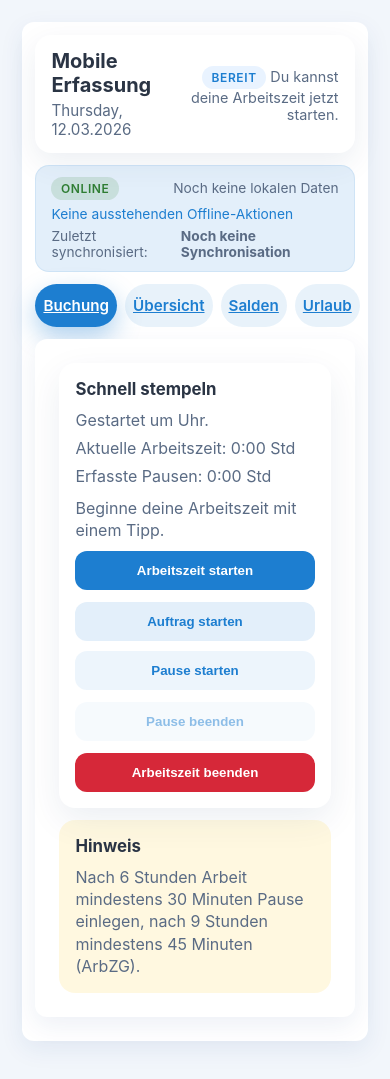
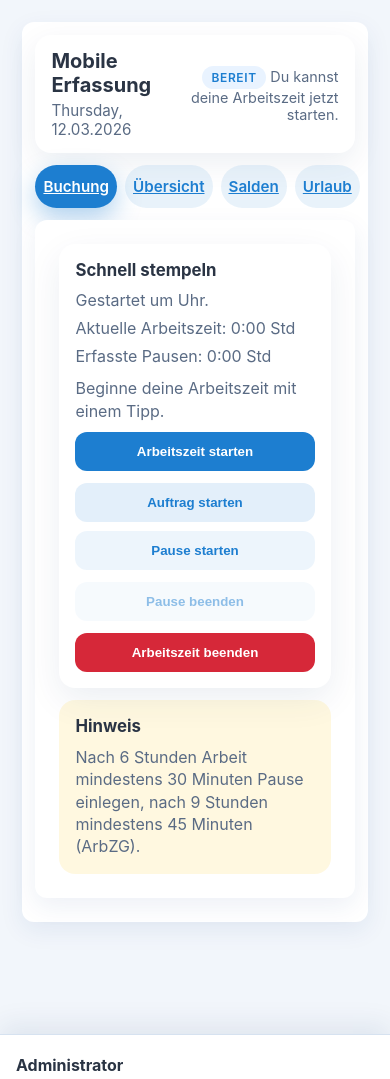
Before and after one commit to joni123467/Erfassung, a FastAPI app: page /mobile in a window 390 px wide. Shown: the top 1079 px of the page. Run offline with FastAPI, Linux system fonts and the light colour scheme; the visitor is signed in with stand-in values (Sample User, id 1).

Commit message:
Remove mobile queue info from dashboard.html
Removed the mobile queue section from the dashboard template.

```diff
--- a/templates/mobile/dashboard.html
+++ b/templates/mobile/dashboard.html
@@ -32,19 +32,6 @@
         </p>
     </header>
 
-    <aside class="mobile-queue mobile-queue--status" id="mobile-queue-info" aria-live="polite">
-        <div class="mobile-queue__line">
-            <span class="mobile-badge" id="mobile-server-badge" data-state="online">Online</span>
-            <span id="mobile-local-data" data-state="empty">Noch keine lokalen Daten</span>
-        </div>
-        <div class="mobile-queue__line">
-            <span id="mobile-pending-actions">Keine ausstehenden Offline-Aktionen</span>
-        </div>
-        <div class="mobile-queue__line mobile-queue__line--muted">
-            <span>Zuletzt synchronisiert:</span>
-            <strong id="mobile-last-sync">Noch keine Synchronisation</strong>
-        </div>
-    </aside>
 
     <div class="mobile-feedback" id="mobile-feedback" role="status" aria-live="polite" hidden></div>
 
```
